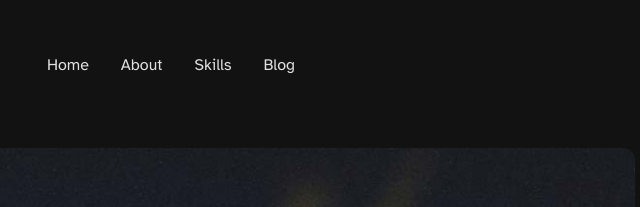
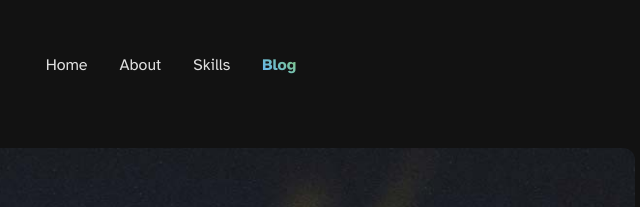
Before and after one commit to miharu-koiwa/my-blog, an Astro site: page /blog in a window 1280 px wide. Shown: the top 207 px of the page, 469-1109 px from the left. Built offline with nearby package versions, Linux system fonts and the light colour scheme; Astro itself is replaced by a stand-in of ours.

Commit message:
今いるページのリンクにgradint-text classを付ける

```diff
--- a/src/components/HeaderLink.astro
+++ b/src/components/HeaderLink.astro
@@ -9,6 +9,6 @@ const subpath = pathname.match(/[^\/]+/g);
 const isActive = href === pathname || href === '/' + (subpath?.[0] || '');
 ---
 
-<a href={href} class:list={[className, { active: isActive }]} {...props}>
+<a href={href} class:list={[className, { 'gradient-text': isActive }]} {...props}>
 	<slot />
 </a>
```
